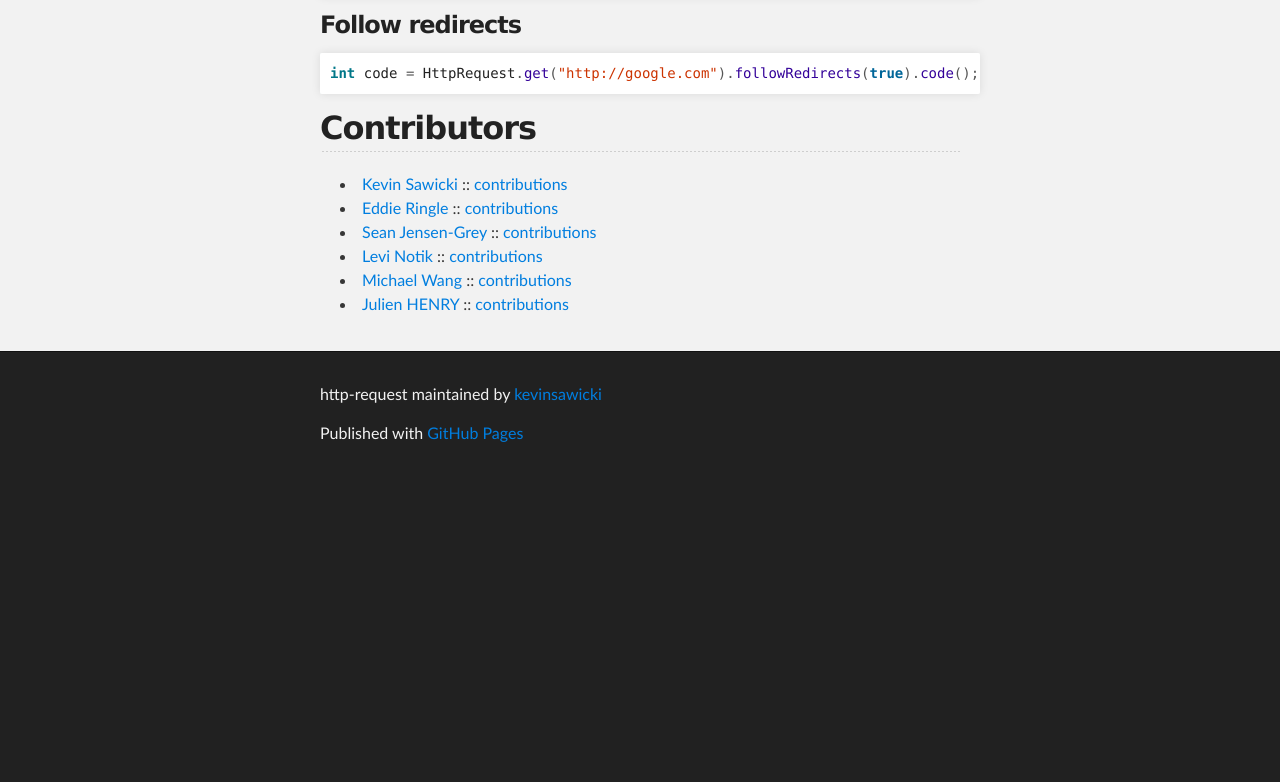
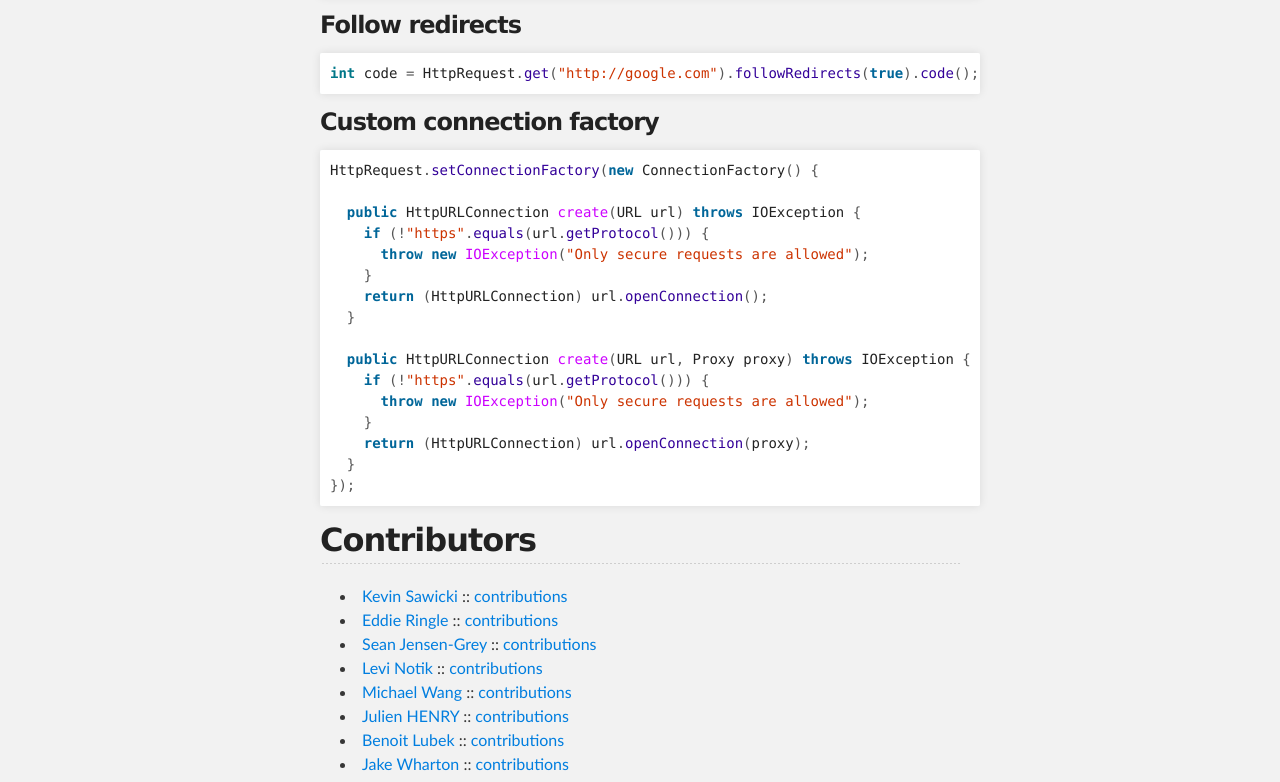
Before and after one commit to kevinsawicki/http-request, a plain HTML site: page index.html in a window 1280 px wide. Shown: the part 3858-4640 px from the top of the page. Before the commit the page ends 4338 px from the top, so only its background shows below. Drawn offline with Linux system fonts and the light colour scheme.

Commit message:
Create gh-pages branch via GitHub

```diff
--- a/index.html
+++ b/index.html
@@ -225,6 +225,27 @@ You can access the underlying exception by catching <code>HttpRequestException</
 <div class="highlight"><pre><span class="kt">int</span> <span class="n">code</span> <span class="o">=</span> <span class="n">HttpRequest</span><span class="o">.</span><span class="na">get</span><span class="o">(</span><span class="s">"http://google.com"</span><span class="o">).</span><span class="na">followRedirects</span><span class="o">(</span><span class="kc">true</span><span class="o">).</span><span class="na">code</span><span class="o">();</span>
 </pre></div>
 
+<h3>
+<a name="custom-connection-factory" class="anchor" href="#custom-connection-factory"><span class="octicon octicon-link"></span></a>Custom connection factory</h3>
+
+<div class="highlight"><pre><span class="n">HttpRequest</span><span class="o">.</span><span class="na">setConnectionFactory</span><span class="o">(</span><span class="k">new</span> <span class="n">ConnectionFactory</span><span class="o">()</span> <span class="o">{</span>
+
+  <span class="kd">public</span> <span class="n">HttpURLConnection</span> <span class="nf">create</span><span class="o">(</span><span class="n">URL</span> <span class="n">url</span><span class="o">)</span> <span class="kd">throws</span> <span class="n">IOException</span> <span class="o">{</span>
+    <span class="k">if</span> <span class="o">(!</span><span class="s">"https"</span><span class="o">.</span><span class="na">equals</span><span class="o">(</span><span class="n">url</span><span class="o">.</span><span class="na">getProtocol</span><span class="o">()))</span> <span class="o">{</span>
+      <span class="k">throw</span> <span class="k">new</span> <span class="nf">IOException</span><span class="o">(</span><span class="s">"Only secure requests are allowed"</span><span class="o">);</span>
+    <span class="o">}</span>
+    <span class="k">return</span> <span class="o">(</span><span class="n">HttpURLConnection</span><span class="o">)</span> <span class="n">url</span><span class="o">.</span><span class="na">openConnection</span><span class="o">();</span>
+  <span class="o">}</span>
+
+  <span class="kd">public</span> <span class="n">HttpURLConnection</span> <span class="nf">create</span><span class="o">(</span><span class="n">URL</span> <span class="n">url</span><span class="o">,</span> <span class="n">Proxy</span> <span class="n">proxy</span><span class="o">)</span> <span class="kd">throws</span> <span class="n">IOException</span> <span class="o">{</span>
+    <span class="k">if</span> <span class="o">(!</span><span class="s">"https"</span><span class="o">.</span><span class="na">equals</span><span class="o">(</span><span class="n">url</span><span class="o">.</span><span class="na">getProtocol</span><span class="o">()))</span> <span class="o">{</span>
+      <span class="k">throw</span> <span class="k">new</span> <span class="nf">IOException</span><span class="o">(</span><span class="s">"Only secure requests are allowed"</span><span class="o">);</span>
+    <span class="o">}</span>
+    <span class="k">return</span> <span class="o">(</span><span class="n">HttpURLConnection</span><span class="o">)</span> <span class="n">url</span><span class="o">.</span><span class="na">openConnection</span><span class="o">(</span><span class="n">proxy</span><span class="o">);</span>
+  <span class="o">}</span>
+<span class="o">});</span>
+</pre></div>
+
 <h2>
 <a name="contributors" class="anchor" href="#contributors"><span class="octicon octicon-link"></span></a>Contributors</h2>
 
@@ -247,6 +268,12 @@ You can access the underlying exception by catching <code>HttpRequestException</
 <li>
 <a href="https://github.com/henryju">Julien HENRY</a> :: <a href="https://github.com/kevinsawicki/http-request/commits?author=henryju">contributions</a>
 </li>
+<li>
+<a href="https://github.com/BoD">Benoit Lubek</a> :: <a href="https://github.com/kevinsawicki/http-request/commits?author=BoD">contributions</a>
+</li>
+<li>
+<a href="https://github.com/JakeWharton">Jake Wharton</a> :: <a href="https://github.com/kevinsawicki/http-request/commits?author=JakeWharton">contributions</a>
+</li>
 </ul>
       </section>
     </div>
--- a/stylesheets/stylesheet.css
+++ b/stylesheets/stylesheet.css
@@ -45,10 +45,6 @@ blockquote, q {
 table {
   border-collapse: collapse;
   border-spacing: 0;
-}
-
-a:focus {
-  outline: none;
 }
 
 /*******************************************************************************
```
Also changed, not shown: params.json (+1 -1 lines).
